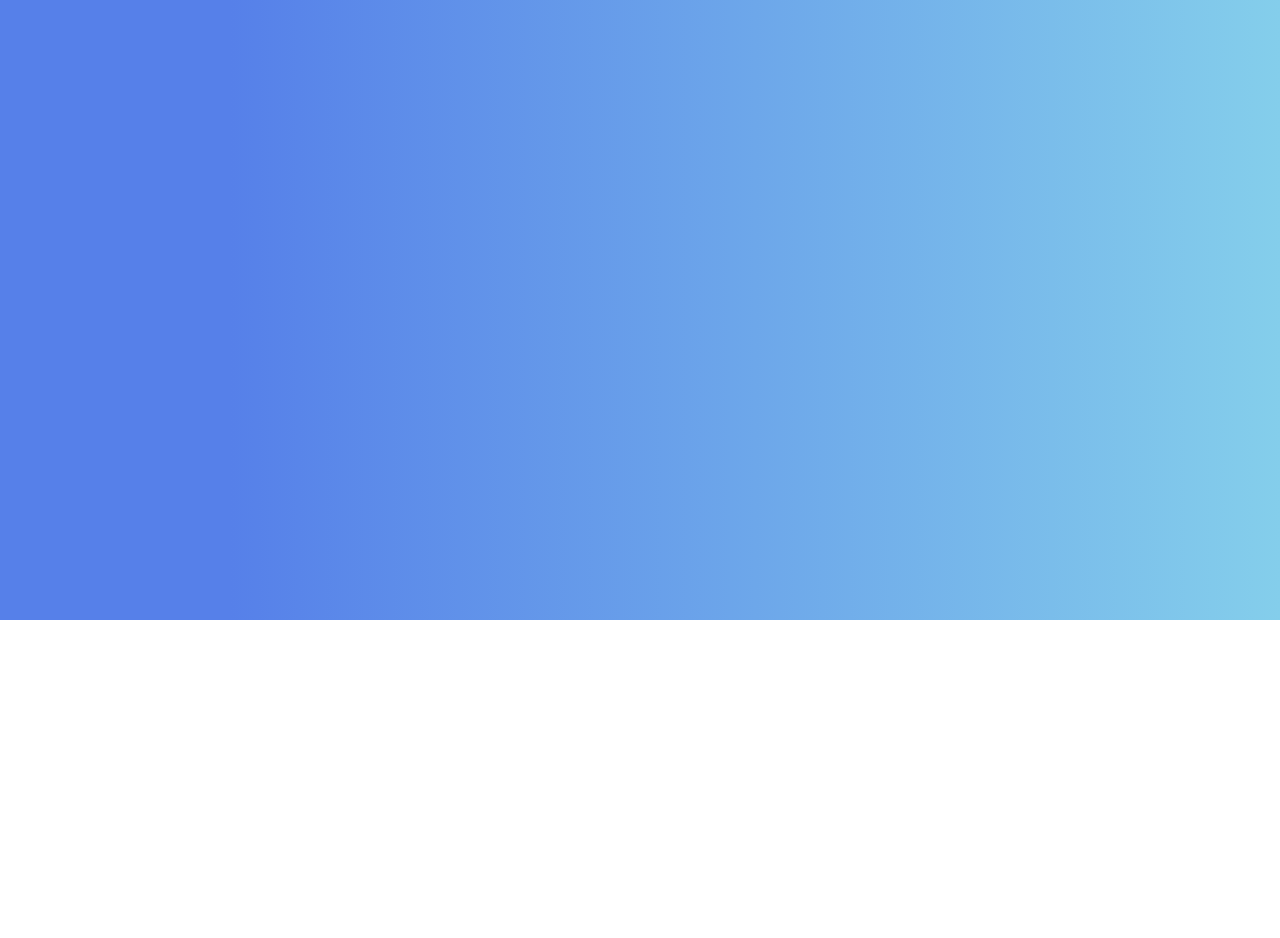
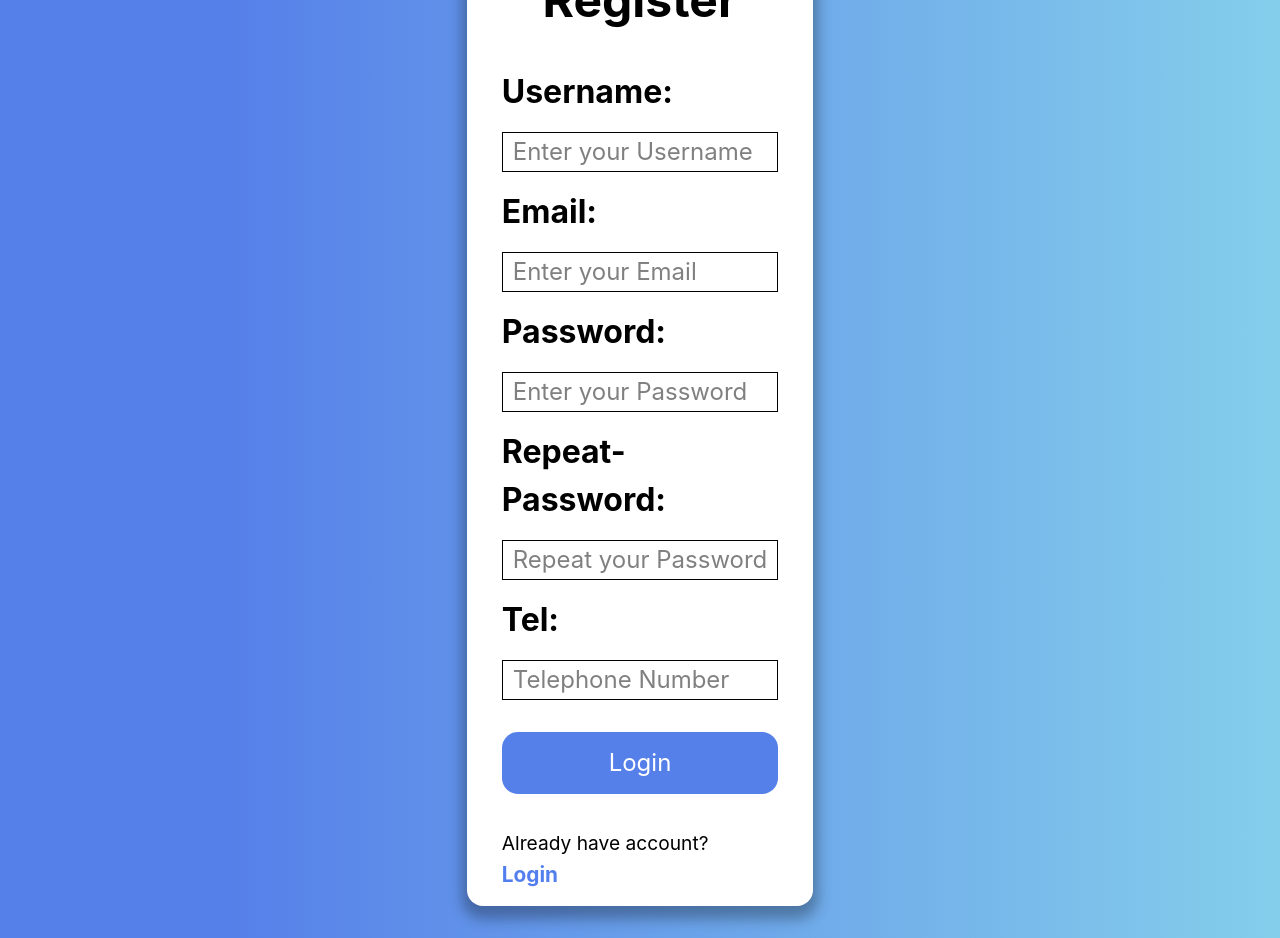
Before and after one commit to KemalBekir/FleaMarket, a React (Create React App) app in the folder client/: page /register in a window 1280 px wide. Shown: the part 180-1118 px from the top of the page. Before the commit the page ends 800 px from the top, so only its background shows below. Built offline with nearby package versions, Linux system fonts and the light colour scheme.

Commit message:
added styling to register

```diff
--- a/client/src/components/Login/Login.js
+++ b/client/src/components/Login/Login.js
@@ -21,7 +21,7 @@ const Login = () => {
     <section className="login-section">
       <h3 className="login-title">Login</h3>
       <form className="login-form" type="submit" onSubmit={handleSubmit}>
-        <label>Email</label>
+        <label>Email:</label>
         <input
           type="email"
           name="email"
@@ -29,7 +29,7 @@ const Login = () => {
           placeholder="example@gmail.com"
           onChange={(e) => setEmail(e.target.value)}
         ></input>
-        <label>Password</label>
+        <label>Password:</label>
         <input
           type="password"
           name="password"
--- a/client/src/components/Register/Register.css
+++ b/client/src/components/Register/Register.css
@@ -0,0 +1,73 @@
+.register-section {
+  display: flex;
+  flex-direction: column;
+  /* justify-content: center; */
+  align-items: center;
+  width: 30%;
+  height: 100%;
+  margin: 2rem auto;
+  background-color: white;
+  border-radius: 1rem;
+  -webkit-box-shadow: 0px 8px 14px 5px rgba(0, 0, 0, 0.3);
+  box-shadow: 0px 8px 14px 5px rgba(0, 0, 0, 0.3);
+}
+
+.register-form {
+  display: flex;
+  flex-direction: column;
+  justify-content: center;
+  width: 80%;
+}
+
+.register-title {
+  font-size: 3rem;
+  padding: 2rem 0;
+}
+
+.register-form label {
+  font-size: 2rem;
+  font-weight: bold;
+  margin-bottom: 1rem;
+}
+
+.register-user,
+.register-email,
+.register-pas,
+.register-tel {
+  border: 1px solid black;
+  font-size: 1.5rem;
+  margin-bottom: 1rem;
+}
+
+.register-user::placeholder,
+.register-email::placeholder,
+.register-pas::placeholder,
+.register-tel::placeholder {
+  padding-left: 0.5rem;
+  padding-bottom: 0.5rem;
+  color: gray;
+}
+
+.register-btn {
+  margin: 1rem 0;
+  font-size: 1.5rem;
+  background-color: #5680e9;
+  color: white;
+  border: none;
+  padding: 0.8rem;
+  border-radius: 1rem;
+  margin-bottom: 2.2rem;
+}
+
+.register-text {
+  font-size: 1.2rem;
+  padding-bottom: 0.1rem;
+}
+
+.register-link {
+  text-decoration: none;
+  font-size: 1.3rem;
+  font-weight: bold;
+  color: #527eee;
+  margin-bottom: 1rem;
+}
--- a/client/src/components/Register/Register.js
+++ b/client/src/components/Register/Register.js
@@ -1,20 +1,25 @@
 import React from "react";
+import { Link } from "react-router-dom";
+import "./Register.css";
 
 const Register = () => {
   return (
     <section className="register-section">
-      <form>
+      <h3 className="register-title">Register</h3>
+      <form className="register-form">
         <label htmlFor="username">Username:</label>
         <input
           type="text"
           name="username"
           placeholder="Enter your Username"
+          className="register-user"
           required
         ></input>
         <label htmlFor="email">Email:</label>
         <input
           type="email"
           name="email"
+          className="register-email"
           placeholder="Enter your Email"
           required
         ></input>
@@ -22,6 +27,7 @@ const Register = () => {
         <input
           type="password"
           name="password"
+          className="register-pas"
           placeholder="Enter your Password"
           required
         ></input>
@@ -29,6 +35,7 @@ const Register = () => {
         <input
           type="rePass"
           name="rePass"
+          className="register-pas"
           placeholder="Repeat your Password"
           required
         ></input>
@@ -36,9 +43,15 @@ const Register = () => {
         <input
           type="number"
           name="tel"
-          placeholder="tel"
+          placeholder="Telephone Number"
+          className="register-tel"
           defaultValue={""}
         ></input>
+        <button className="register-btn">Login</button>
+        <p className="register-text">Already have account? </p>
+        <Link className="register-link" to="/login">
+          Login
+        </Link>
       </form>
     </section>
   );
```
